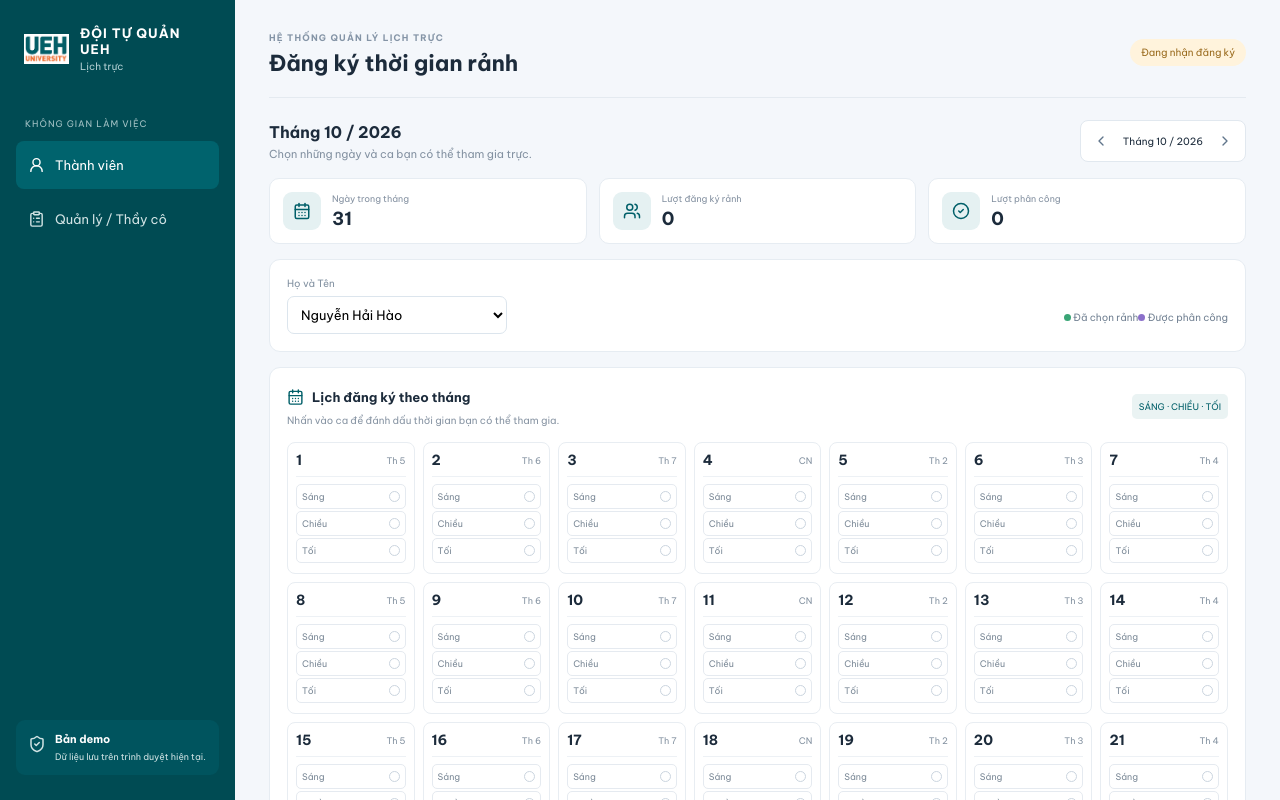
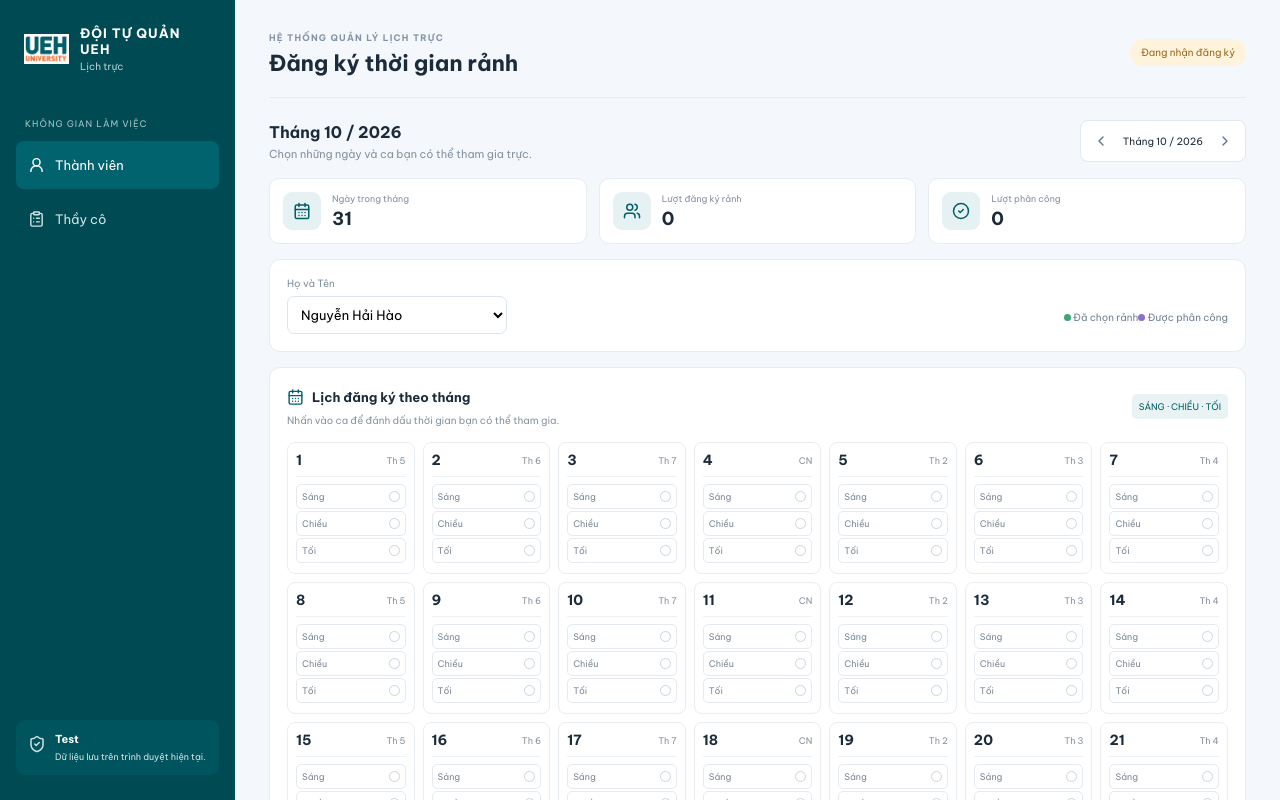
Before and after one commit to haonguyen31251022246-lab/ueh-lich-truc, a React (Vite) app: page / in a window 1280 px wide. Shown: the top 800 px of the page. Built offline with nearby package versions, Linux system fonts and the light colour scheme.

Commit message:
Connect Supabase and update app

```diff
--- a/package.json
+++ b/package.json
@@ -9,6 +9,7 @@
     "preview": "vite preview"
   },
   "dependencies": {
+    "@supabase/supabase-js": "^2.118.0",
     "@vitejs/plugin-react": "^4.3.4",
     "lucide-react": "^0.468.0",
     "react": "^18.3.1",
--- a/src/App.jsx
+++ b/src/App.jsx
@@ -386,12 +386,12 @@ sheets.forEach(([name, rows]) => {
           onClick={() => setRole('admin')}
         >
           <ClipboardList />
-          Quản lý / Thầy cô
+          Thầy cô
         </button>
         <div className="side-note">
           <ShieldCheck />
           <span>
-            <b>Bản demo</b>
+            <b>Test</b>
             <small>Dữ liệu lưu trên trình duyệt hiện tại.</small>
           </span>
         </div>
--- /dev/null
+++ b/src/lib/supabase.js
@@ -0,0 +1,6 @@
+import { createClient } from '@supabase/supabase-js';
+
+const supabaseUrl = import.meta.env.VITE_SUPABASE_URL;
+const supabaseKey = import.meta.env.VITE_SUPABASE_ANON_KEY;
+
+export const supabase = createClient(supabaseUrl, supabaseKey);
```
Also changed, not shown: 1 other file (tests, documents, lock files or other folders).
